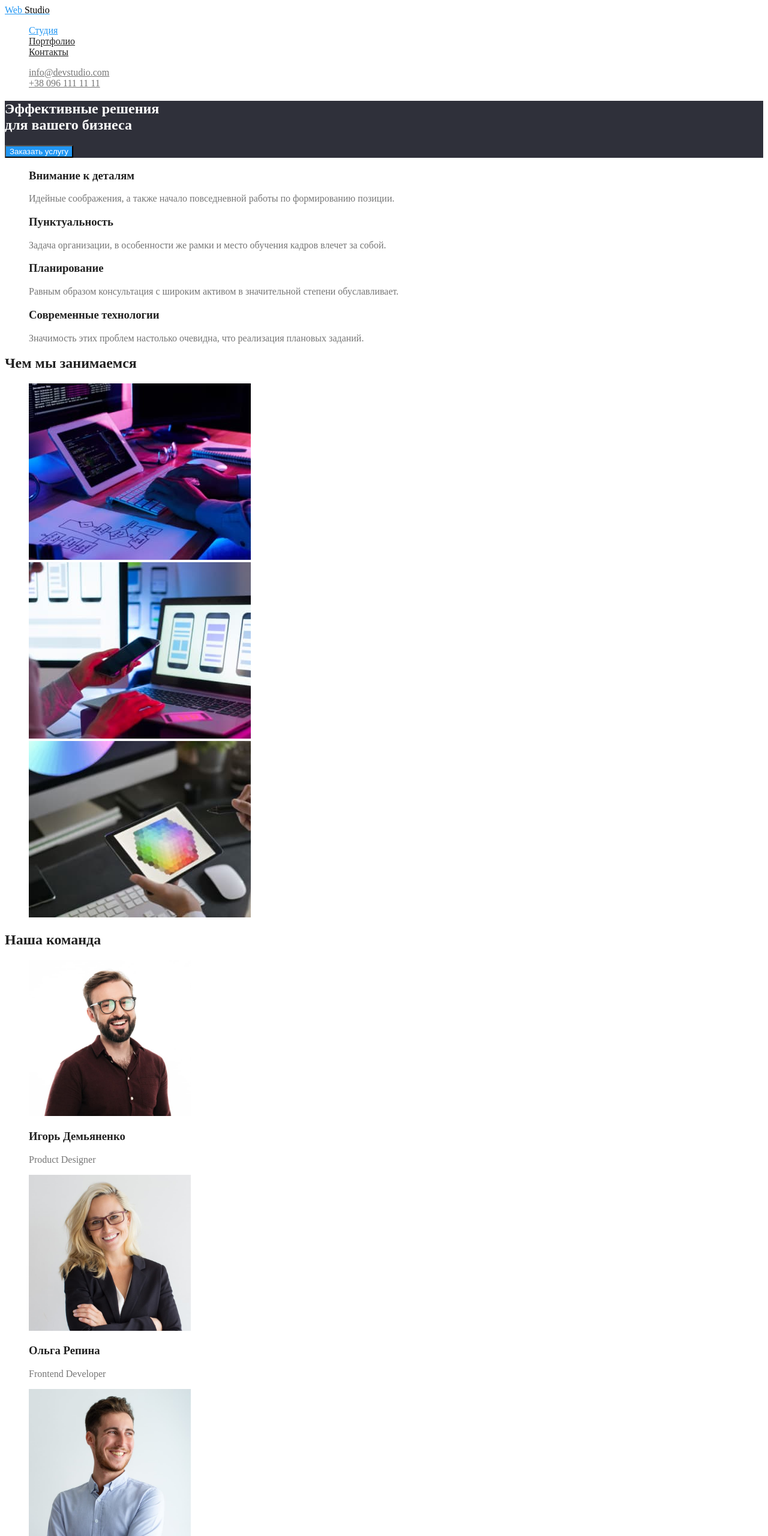
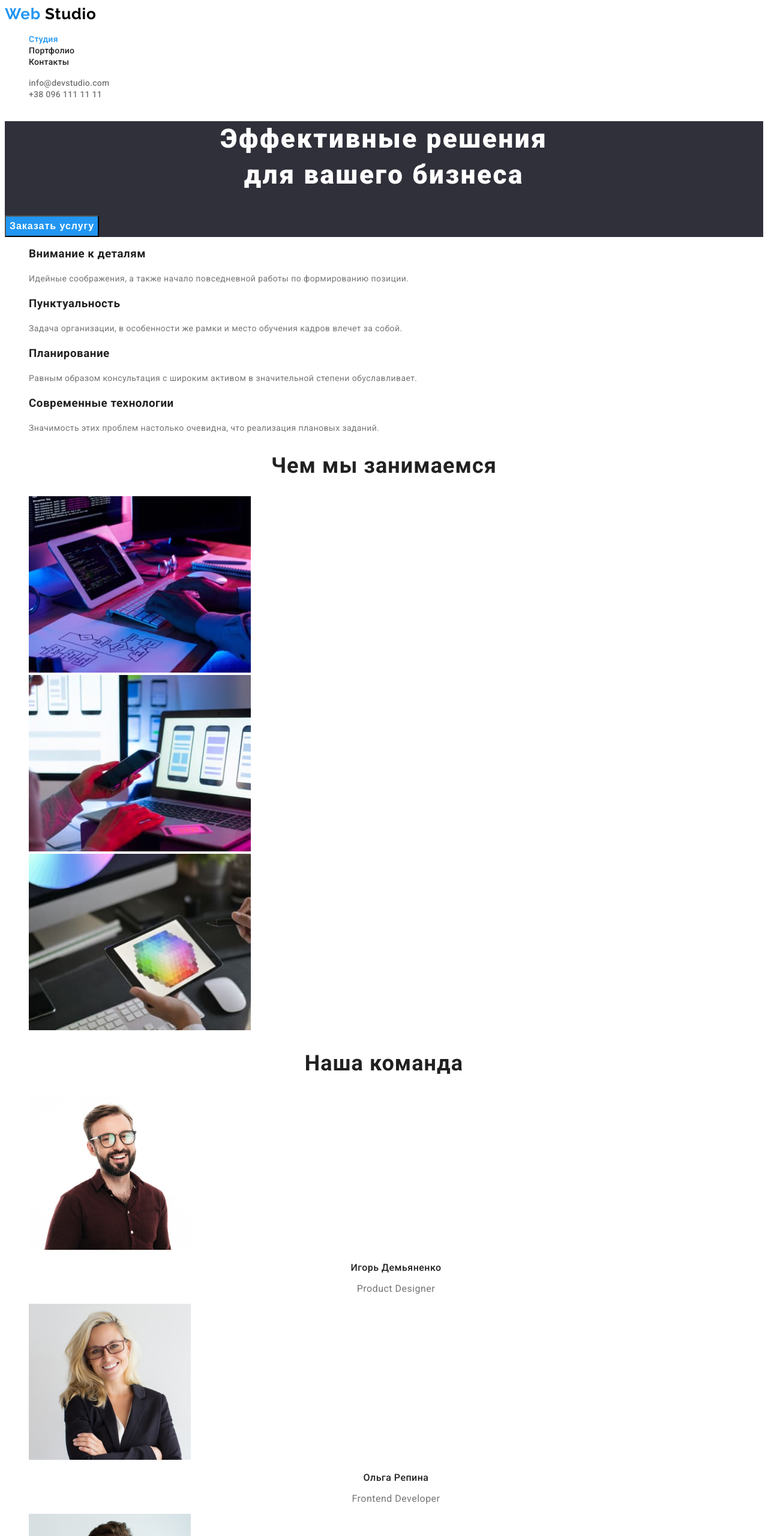
Before and after one commit to vlad-siladi/goit-markup-hw-02, a plain HTML site: page index.html in a window 1280 px wide. Shown: the top 2560 px of the page at 60% size. Drawn offline with Linux system fonts and the light colour scheme.

Commit message:
добавляет шрифты

```diff
--- a/css/styles.css
+++ b/css/styles.css
@@ -11,6 +11,7 @@
 body {
   background-color: var(--primary-white-colour);
   color: var(--primary-text-colour);
+  font-family: Roboto, sans-serif;
 }
 
 .list {
@@ -21,6 +22,11 @@ body {
 
 .logo {
   color: var(--accent-text-colour);
+  font-family: Raleway, sans-serif;
+  font-size: 26px;
+  line-height: 1.19;
+  letter-spacing: 0.03em;
+  text-decoration: none;
 }
 
 .logo-studio {
@@ -29,6 +35,11 @@ body {
 
 .link {
   color: var(--title-text-colour);
+  font-weight: 500;
+  font-size: 14px;
+  line-height: 1.14;
+  letter-spacing: 0.02em;
+  text-decoration: none;
 }
 
 .link:hover,
@@ -42,6 +53,11 @@ body {
 
 .auth-link {
   color: var(--primary-text-colour);
+  font-weight: 500;
+  font-size: 14px;
+  line-height: 1.14;
+  letter-spacing: 0.02em;
+  text-decoration: none;
 }
 
 .auth-link:hover,
@@ -57,33 +73,74 @@ body {
 
 .title {
   color: var(--primary-white-colour);
+  font-weight: 900;
+  font-size: 44px;
+  line-height: 1.36;
+  text-align: center;
+  letter-spacing: 0.06em;
 }
 
 .button {
   background-color: var(--accent-text-colour);
   color: var(--primary-white-colour);
+  font-weight: 700;
+  font-size: 16px;
+  line-height: 1.88;
+  letter-spacing: 0.06em;
 }
 
 /* features */
 
 .section-title {
   color: var(--title-text-colour);
+  font-family: Roboto;
+  font-weight: 700;
+  line-height: 1.14;
+  letter-spacing: 0.03em;
+}
+
+.section-text {
+  font-size: 14px;
+  line-height: 1.71;
+  letter-spacing: 0.03em;
 }
 
 /* Activities */
 
 .heading {
   color: var(--title-text-colour);
+  font-weight: 700;
+  font-size: 36px;
+  line-height: 1.17;
+  text-align: center;
+  letter-spacing: 0.03em;
 }
 
 /* Team */
 
 .caption {
   color: var(--title-text-colour);
+  font-weight: 700;
+  font-size: 36px;
+  line-height: 1.17;
+  text-align: center;
+  letter-spacing: 0.03em;
 }
 
 .caption-title {
   color: var(--title-text-colour);
+  font-weight: 500;
+  font-size: 16px;
+  line-height: 1.19;
+  text-align: center;
+  letter-spacing: 0.03em;
+}
+
+.caption-text {
+  font-size: 16px;
+  line-height: 1.19;
+  text-align: center;
+  letter-spacing: 0.03em;
 }
 
 /* footer */
@@ -93,6 +150,8 @@ body {
 
 .footer-logo {
   color: var(--accent-text-colour);
+  font-family: Raleway, sans-serif;
+  text-decoration: none;
 }
 
 .footer-studio {
@@ -101,10 +160,17 @@ body {
 
 .address-link {
   color: var(--primary-white-colour);
+  font-size: 14px;
+  line-height: 1.71;
+  letter-spacing: 0.03em;
 }
 
 .footer-link {
   color: rgba(255, 255, 255, 0.6);
+  font-size: 14px;
+  line-height: 1.71;
+  letter-spacing: 0.03em;
+  text-decoration: none;
 }
 
 .footer-link:hover,
@@ -119,6 +185,10 @@ body {
 .btn-link {
   background-color: #f5f4fa;
   color: var(--title-text-colour);
+  font-weight: 500;
+  font-size: 16px;
+  line-height: 1.63;
+  letter-spacing: 0.03em;
 }
 
 .btn-link:hover,
@@ -130,4 +200,14 @@ body {
 
 .portfolio-title {
   color: var(--title-text-colour);
+  font-weight: 700;
+  font-size: 18px;
+  line-height: 2;
+  letter-spacing: 0.06em;
 }
+
+.portfolio-text {
+  font-size: 16px;
+  line-height: 1.88;
+  letter-spacing: 0.03em;
+}
--- a/index.html
+++ b/index.html
@@ -5,6 +5,8 @@
     <meta http-equiv="X-UA-Compatible" content="IE=edge">
     <meta name="viewport" content="width=device-width, initial-scale=1.0">
     <title>Студия</title>
+    <link href="https://fonts.googleapis.com/css2?family=Raleway:wght@700&family=Roboto:wght@400;500;700;900&display=swap"
+        rel="stylesheet">
     <link rel="stylesheet" href="css/styles.css">
 </head>
 <body>
@@ -37,7 +39,7 @@
             <ul class="section list">
                 <li>
                     <h3 class="section-title">Внимание к деталям</h3>
-                    <p>
+                    <p class="section-text">
                         Идейные соображения, а также
                         начало повседневной работы по
                         формированию позиции.
@@ -45,7 +47,7 @@
                 </li>
                 <li>
                     <h3 class="section-title">Пунктуальность</h3>
-                    <p>
+                    <p class="section-text">
                         Задача организации, в особенности
                         же рамки и место обучения кадров
                         влечет за собой.
@@ -53,7 +55,7 @@
                 </li>
                 <li>
                     <h3 class="section-title">Планирование</h3>
-                    <p>
+                    <p class="section-text">
                         Равным образом консультация с
                         широким активом в значительной
                         степени обуславливает.
@@ -61,7 +63,7 @@
                 </li>
                 <li>
                     <h3 class="section-title">Современные технологии</h3>
-                    <p>
+                    <p class="section-text">
                         Значимость этих проблем настолько
                         очевидна, что реализация плановых
                         заданий.
@@ -87,22 +89,22 @@
                 <li>
                     <img src="./images/igor.jpg" alt="igor" width="270">
                     <h3 class="caption-title">Игорь Демьяненко</h3>
-                    <p>Product Designer</p>
+                    <p class="caption-text">Product Designer</p>
                 </li>
                 <li>
                     <img src="./images/olga.jpg" alt="olga" width="270">
                     <h3 class="caption-title">Ольга Репина</h3>
-                    <p>Frontend Developer</p>
+                    <p class="caption-text">Frontend Developer</p>
                 </li>
                 <li>
                     <img src="./images/nickolas.jpg" alt="nickolas" width="270">
                     <h3 class="caption-title">Николай Тарасов</h3>
-                    <p>Marketing</p>
+                    <p class="caption-text">Marketing</p>
                 </li>
                 <li>
                     <img src="./images/michael.jpg" alt="michael" width="270">
                     <h3 class="caption-title">Михаил Ермаков</h3>
-                    <p>UI Designer</p>
+                    <p class="caption-text">UI Designer</p>
                 </li>
             </ul>
         </section>
```
Also changed, not shown: portfolio.html (+10 -8 lines).
